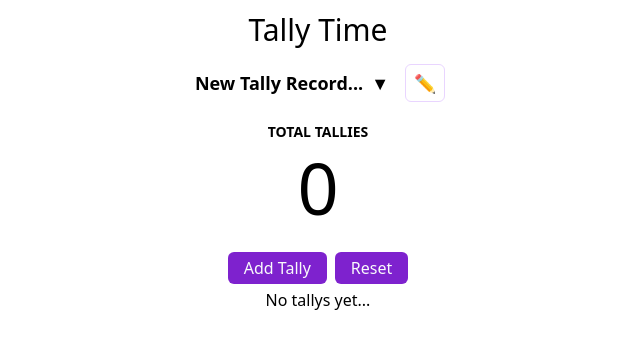
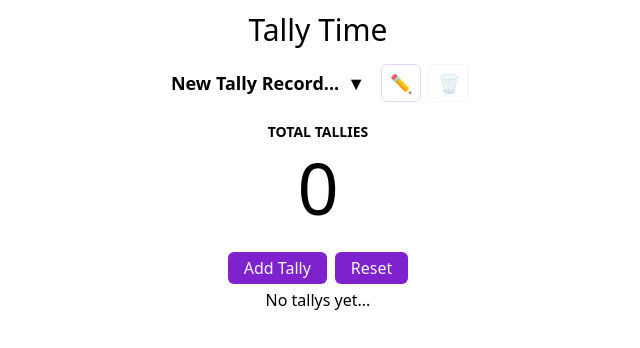
Before and after one commit to arcrad/tally_time, a React (Vite) app: page / in a window 1280 px wide. Shown: the top 348 px of the page, without its empty margins (322-962 px from the left). Built offline with nearby package versions, Linux system fonts and the light colour scheme.

Commit message:
added record delete functionality

```diff
--- a/src/App.tsx
+++ b/src/App.tsx
@@ -86,6 +86,19 @@ function App() {
 		recordSelectDialogRef.current.close()
 	};
 
+	function deleteActiveRecord() {
+		if(tallyRecords.length === 1) {
+			alert('Must have at least one tally record.');
+			return;
+		}
+		setTallyRecords( cs => {
+			let newTallyRecords = structuredClone(cs);
+			newTallyRecords.splice(currentRecordIndex, 1);
+			return newTallyRecords;
+		});
+		setCurrentRecordIndex( cs => cs - 1 > 0 ? cs - 1 : 0 );
+	};
+
 	function updateRecordTitle(newTitle) {
 		if(newTitle.length < 1) {
 			return;
@@ -135,7 +148,14 @@ function App() {
 						className="m-1 text-lg rounded-md border-solid border-purple-200 border hover:bg-purple-100 text-gray-50 px-2 py-1"
 						onClick={() => setEditRecordNameModeActive( cs => !cs)}
 					>
-					 ✏️
+					 { editRecordNameModeActive ? '❌ ' : '✏️ ' }
+					</button>
+					<button
+						className="m-1 text-lg rounded-md border-solid border-purple-200 border hover:bg-purple-100 text-gray-50 px-2 py-1 disabled:opacity-30 disabled:hover:bg-white"
+						onClick={deleteActiveRecord}
+						disabled={tallyRecords.length === 1}
+					>
+					 🗑️
 					</button>
 					</div>
 					<p className="text-sm text-center mt-4 uppercase font-bold">Total Tallies</p>
```
